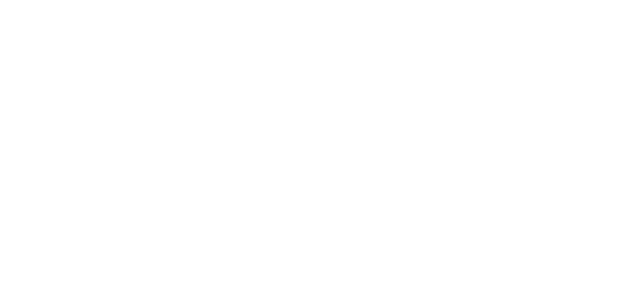
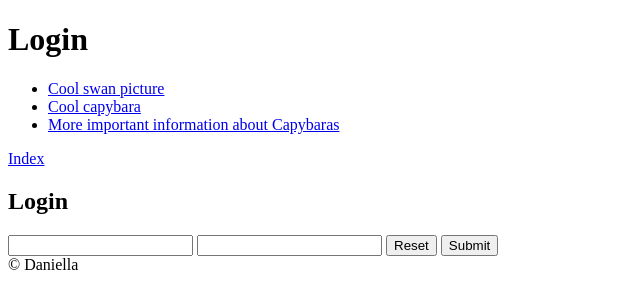
Before and after one commit to DaniellaNoren/Website, a plain HTML site: page html/login.html in a window 1280 px wide. Shown: the whole page, without its empty margins (0-640 px from the left). Drawn offline with Linux system fonts and the light colour scheme.

Commit message:
Finish login-page

```diff
--- a/html/login.html
+++ b/html/login.html
@@ -7,6 +7,28 @@
     <title>Login</title>
 </head>
 <body>
-
+    <header>
+        <h1>Login</h1>
+        <nav>
+            <ul>
+                <li><a href="https://upload.wikimedia.org/wikipedia/commons/thumb/3/35/Mute_swan_Vrhnika.jpg/800px-Mute_swan_Vrhnika.jpg">Cool swan picture</a></li>
+                <li><a href="https://www.publicdomainpictures.net/pictures/20000/nahled/capybara.jpg">Cool capybara</a></li>
+                <li><a href="https://en.wikipedia.org/wiki/Capybara">More important information about Capybaras</a></li>
+            </ul>
+        </nav>
+        <a href="./index.html">Index</a>
+    </header>
+    <section>
+        <h2>Login</h2>
+        <form action="submit">
+            <input type="text">
+            <input type="password">
+            <input type="reset" value="Reset">
+            <input type="submit" value="Submit">
+        </form>
+    </section>
+    <footer>
+        <span>&copy; Daniella</span>
+    </footer>
 </body>
 </html>
```
